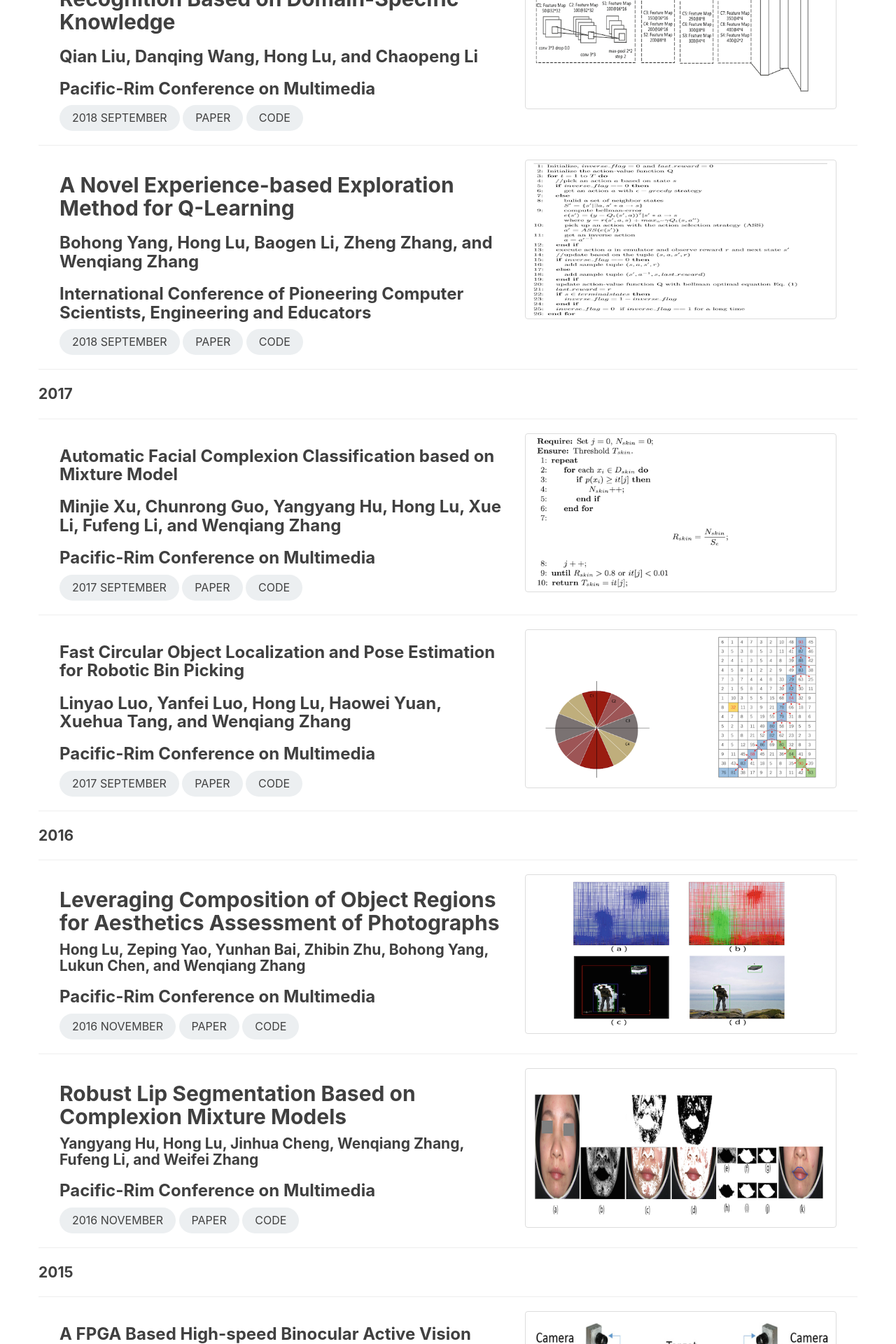
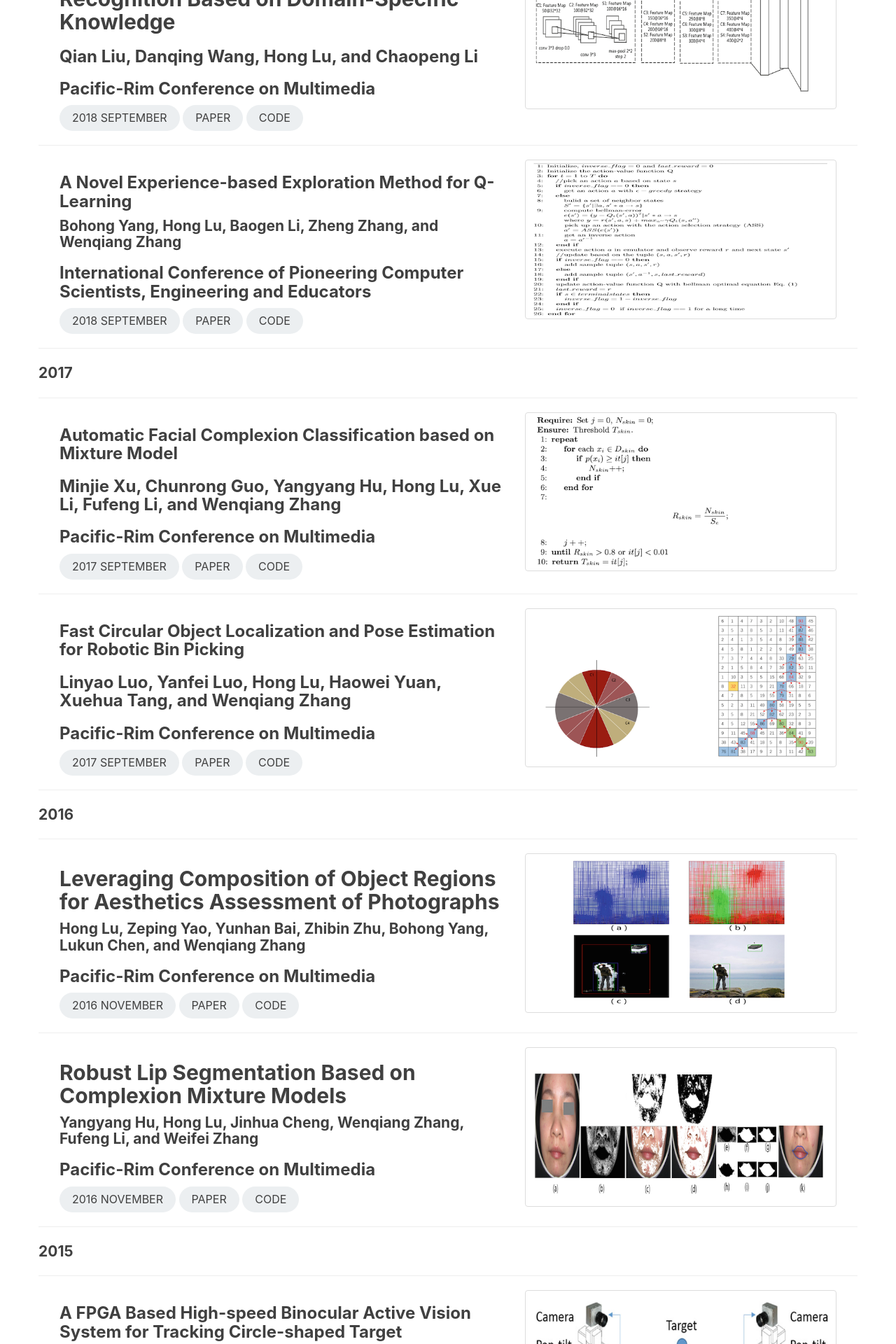
Before and after one commit to lunatics123/lunatics123.github.io, a Jekyll site: the page built from publications.html, in a window 1280 px wide. Shown: the part 1183-3103 px from the top of the page at 70% size. Built offline with Jekyll 4.4.1, drawn with Linux system fonts in a browser that asks for light colours; comment, search, counter and statistics services are not loaded.

Commit message:
add papers of 2018

```diff
--- a/publications.html
+++ b/publications.html
@@ -18,7 +18,7 @@
             <div class="post-tag round-xl">2018 September</div>
             <a class="post-tag round-xl"
                href="https://openaccess.thecvf.com/content_eccv_2018_workshops/w14/html/Liu_Deep_Fashion_Analysis_with_Feature_Map_Upsampling_and_Landmark-driven_Attention_ECCVW_2018_paper.html">Paper</a>
-            <a class="post-tag round-xl">Code</a>
+            <a class="post-tag round-xl" href="https://github.com/fdjingyuan/Deep-Fashion-Analysis-ECCV2018">Code</a>
         </div>
         <div class="col-lg-5">
             <img class="img-thumbnail" src="/img/papers/liu2018deep.png">
@@ -65,8 +65,8 @@
 <section>
     <div class="container">
         <div class="col-lg-7">
-            <h2>A Novel Experience-based Exploration Method for Q-Learning</h2>
-            <h3>Bohong Yang, Hong Lu, Baogen Li, Zheng Zhang, and Wenqiang Zhang</h3>
+            <h3>A Novel Experience-based Exploration Method for Q-Learning</h3>
+            <h4>Bohong Yang, Hong Lu, Baogen Li, Zheng Zhang, and Wenqiang Zhang</h4>
             <h3>International Conference of Pioneering Computer Scientists, Engineering and Educators</h3>
             <div class="post-tag round-xl">2018 September</div>
             <a class="post-tag round-xl"
```
